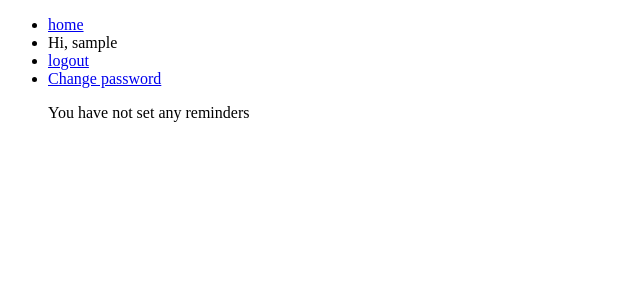
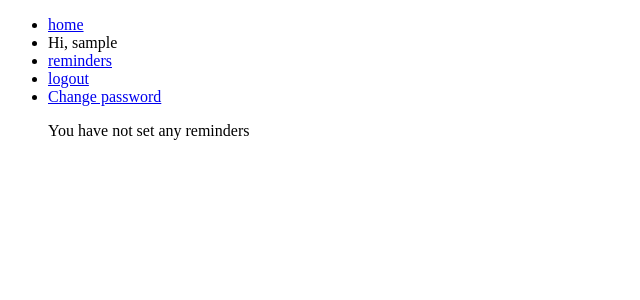
Before and after one commit to anashfire0/quark, a Django app: page /reminders/ in a window 1280 px wide. Shown: the top 300 px of the page, without its empty margins (0-640 px from the left). Run offline with Django 3.2, Linux system fonts and the light colour scheme; the visitor is signed in with stand-in values (Sample User, id 1); data that the repository does not hold is empty.

```diff
--- a/templates/quark_base.html
+++ b/templates/quark_base.html
@@ -13,6 +13,7 @@
 		<li><a href="{% url 'home' %}">home</a></li>
 		{% if user.is_authenticated %}
 			<li>	Hi, {{ user.username }}</li>
+			<li><a href="{% url 'reminder:reminder_list' %}">reminders</a></li>
 			<li><a href="{% url 'users:logout' %}">logout</a></li>
 			<li><a href="{% url 'users:password_change' %}">Change password</a></li>
 		{% else %}
```
